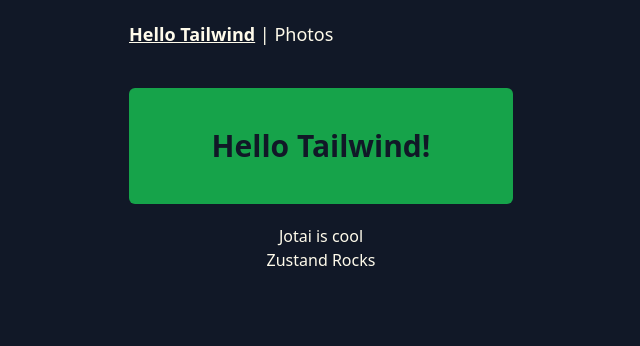
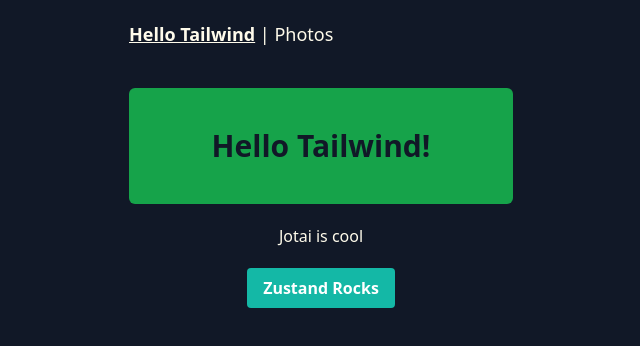
Before and after one commit to kronning6/vite-react-ts-reference, a React (Vite) app: page / in a window 1280 px wide. Shown: the top 346 px of the page, without its empty margins (319-959 px from the left). Built offline with nearby package versions, Linux system fonts and the light colour scheme.

Commit message:
Update zustand example so it works

```diff
--- a/src/components/ZustandComponent.tsx
+++ b/src/components/ZustandComponent.tsx
@@ -1,10 +1,18 @@
+import { useState } from 'react';
 import { useExampleStore } from '../core/exampleStore';
 
 export default function ZustandComponent() {
+  const [count, setCount] = useState(1);
   const example = useExampleStore(state => state.name);
+  const updateName = useExampleStore(state => state.updateName);
+
   return (
-    <div className="text-center">
-      <p className="text-amber-50">{example}</p>
+    <div className="mt-5 text-center">
+      <button className="bg-teal-500 hover:bg-teal-700 text-white font-bold py-2 px-4 rounded"
+              onClick={() => {
+                updateName(`Zustand Rocks! x${count}`);
+                setCount(count + 1);
+              }}>{example}</button>
     </div>
   );
 }
--- a/src/core/exampleStore.ts
+++ b/src/core/exampleStore.ts
@@ -7,5 +7,5 @@ export interface ExampleState {
 export const useExampleStore = create<ExampleState>(set => ({
   name: 'Zustand Rocks',
   updateName: (name: string) =>
-    set((state: ExampleState) => ({ name: state.name })),
+    set((state: ExampleState) => ({ name: name })),
 }));
```
